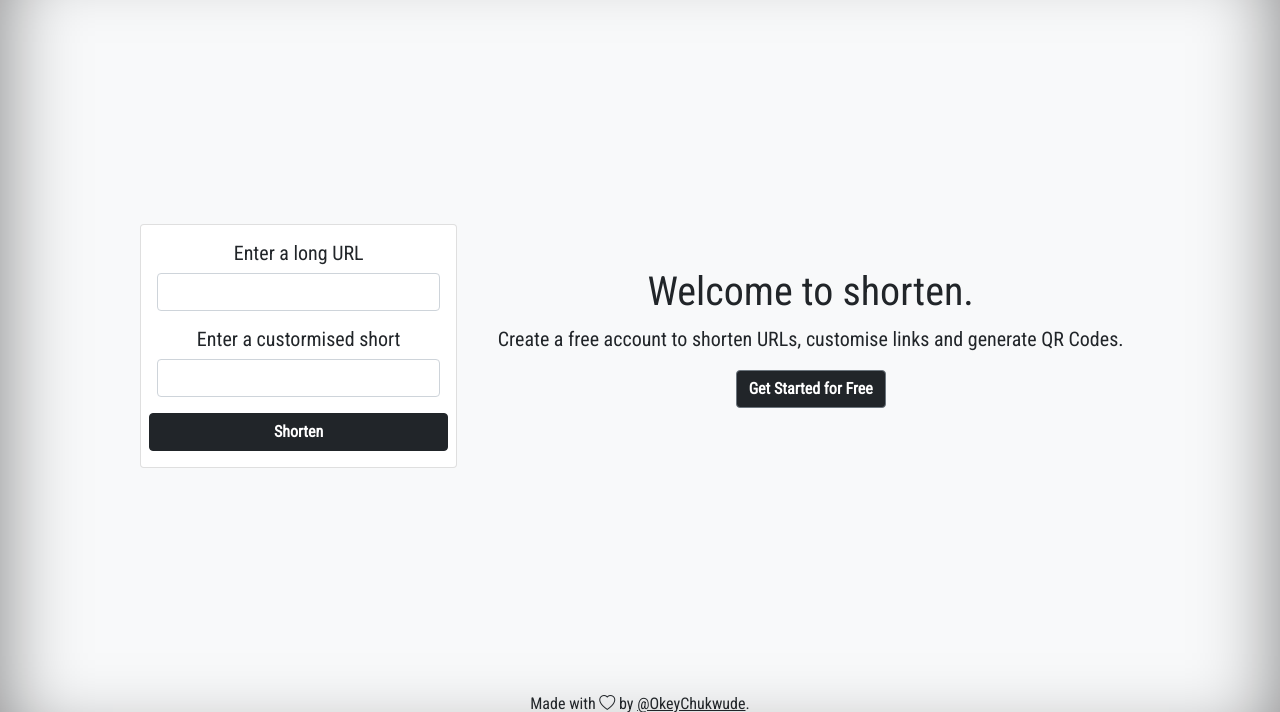
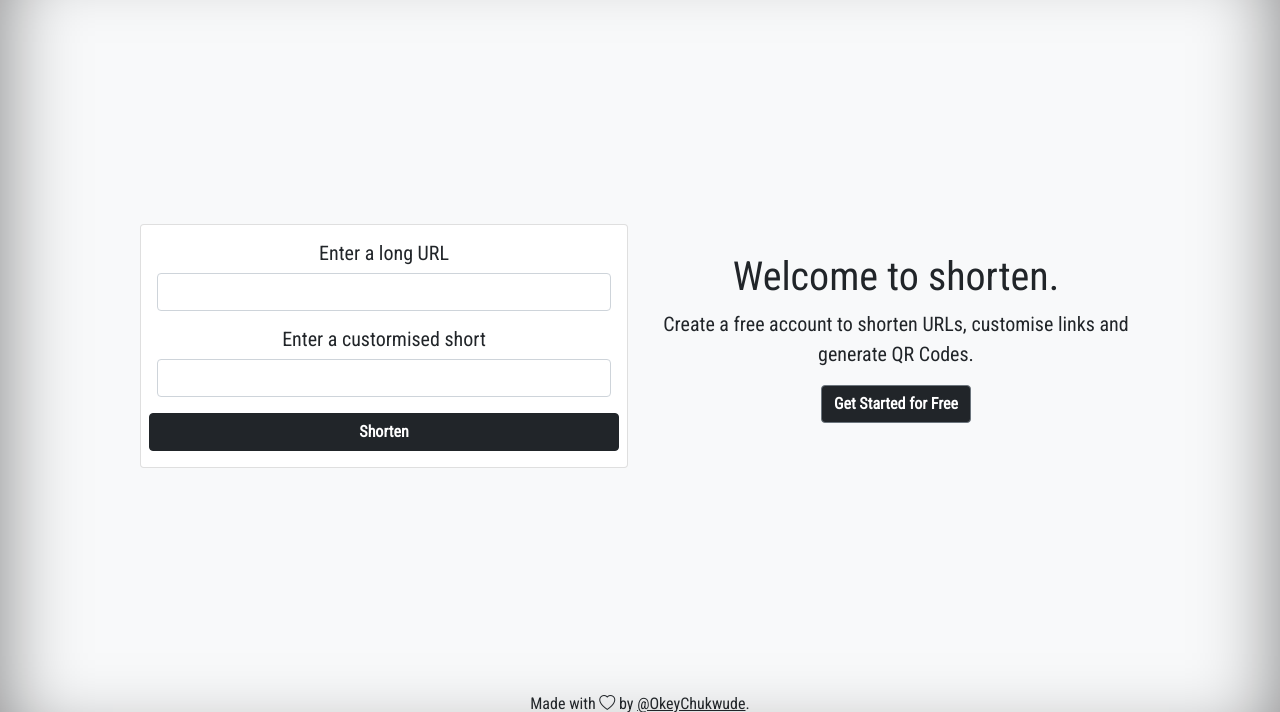
Before and after one commit to OkeyChukwude/url-shortener, a Flask app: page / in a window 1280 px wide. Shown: the part 52-764 px from the top of the page. Run offline with Flask 2, Linux system fonts and the light colour scheme; some libraries are stand-ins or nearby versions.

Commit message:
Change homepage column size

```diff
--- a/app/templates/index.html
+++ b/app/templates/index.html
@@ -3,7 +3,7 @@
 {% block content %}
 <div class="container my-auto">
     <div class="row">
-        <div class="col-sm-4 my-auto mx-6">
+        <div class="col-sm-6 my-auto mx-6">
             <div class="card">
                 <div class="card-body">
                     <form id="shorten-form" class="row g-3">
@@ -61,7 +61,7 @@
                 </div>
             </div>
         </div>
-        <div class="col-sm-8 my-auto">
+        <div class="col-sm-6 my-auto">
             <h1>Welcome to shorten.</h1>
             <p class="lead">Create a free account to shorten URLs, customise links and generate QR Codes.</p>
             <p class="lead">
```
